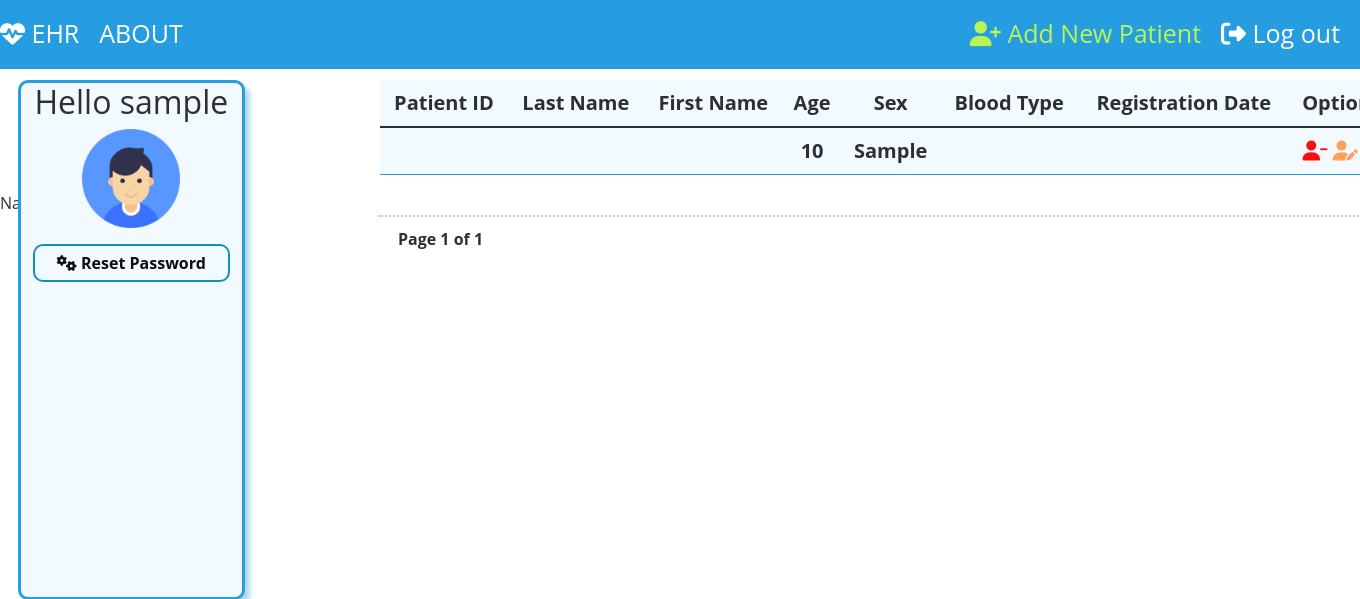
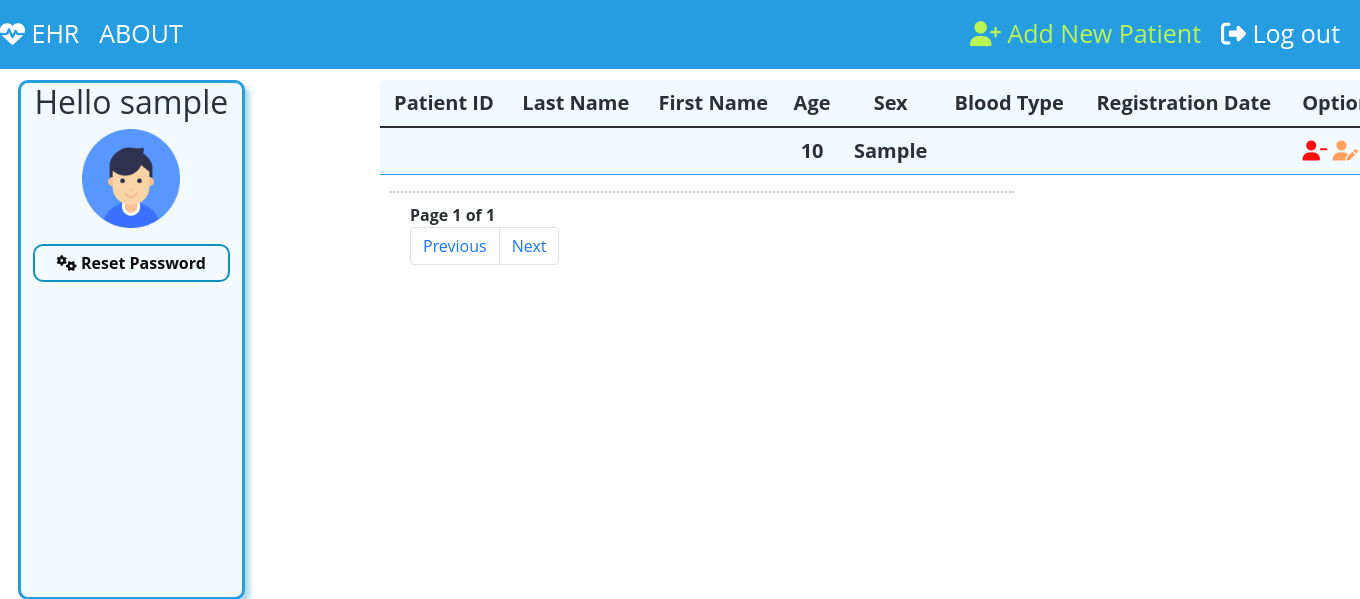
Before and after one commit to FabianBenc/PhpProj, a PHP site: page /Main.php in a window 1360 px wide; the page is wider, and only the part inside the window is pictured. Shown: the top 599 px of that part. Run offline with PHP 8.4, Linux system fonts and the light colour scheme; the visitor is signed in with stand-in values (Sample User, id 1); tables that the repository leaves empty or names only in its code hold one stand-in row (values such as "Sample post"); data that the repository does not hold is empty; some libraries are stand-ins or nearby versions.

Commit message:
Finished pagination

```diff
--- a/Main.php
+++ b/Main.php
@@ -129,7 +129,7 @@ opacity: .95;
 
   $result_count = mysqli_query(
     $link,
-    "SELECT COUNT(*) As total_records FROM `patients`"
+    "SELECT COUNT(*) As total_records FROM `patients` WHERE {$_SESSION['id']} = id"
     );
     $total_records = mysqli_fetch_array($result_count);
     $total_records = $total_records['total_records'];
@@ -182,14 +182,35 @@ opacity: .95;
   }
 mysqli_close($link);
 //session_start();
-$NAME=$_SESSION['id'];
-
-echo "Name is ".$NAME;
-echo $_SESSION['id'];
+//$NAME=$_SESSION['id'];
+//echo "Name is ".$NAME;
+//echo $_SESSION['id'];
 ?>
-</div>
 <div style='padding: 10px 20px 0px; border-top: dotted 2px #CCC; margin-left:390px; max-width:74%;'>
     <strong>Page <?php echo $page_no." of ".$total_no_of_pages; ?></strong>
+<ul class="pagination">
+<?php if($page_no > 1){
+echo "<li class='page-item'><a class='page-link' href='?page_no=1'>First Page</a></li>";
+} ?>
+
+<li class='page-item' <?php if($page_no <= 1){ echo "class='disabled'"; } ?>>
+<a class='page-link'<?php if($page_no > 1){
+echo "href='?page_no=$previous_page'";
+} ?>>Previous</a>
+</li>
+
+<li class='page-item'<?php if($page_no >= $total_no_of_pages){
+echo "class='disabled'";
+} ?>>
+<a class='page-link'<?php if($page_no < $total_no_of_pages) {
+echo "href='?page_no=$next_page'";
+} ?>>Next</a>
+</li>
+
+<?php if($page_no < $total_no_of_pages){
+echo "<li class='page-item'><a class='page-link' href='?page_no=$total_no_of_pages'>Last &rsaquo;&rsaquo;</a></li>";
+} ?>
+</ul>
 </div>
 <script>
   $(document).ready(function($) {
```
